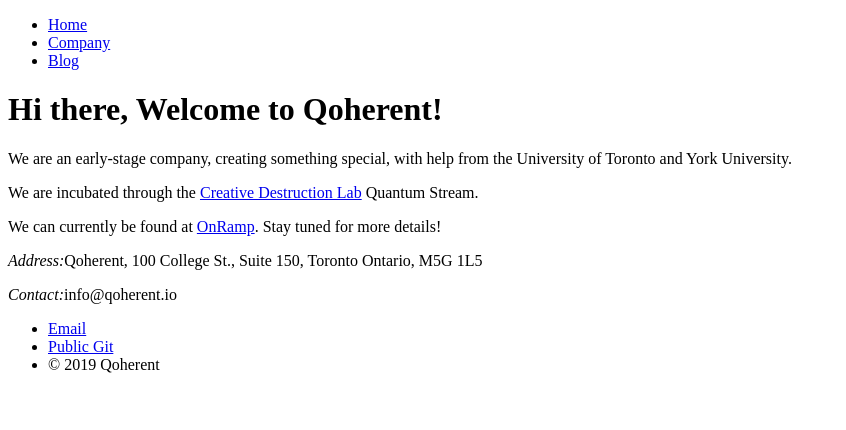
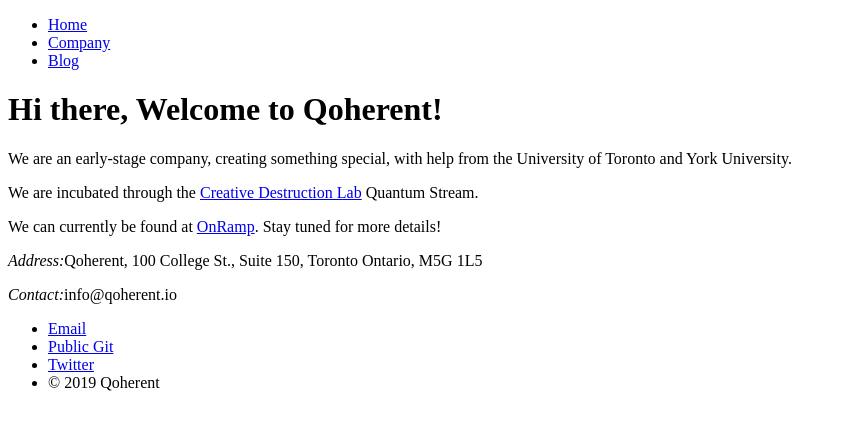
Before and after one commit to abeigi/ab, a Jekyll site: the page built from company/index.html, in a window 1280 px wide. Shown: the top 430 px of the page, without its empty margins (0-846 px from the left). Built offline with Jekyll 4.4.1, drawn with Linux system fonts in a browser that asks for light colours.

Commit message:
Update default.html

```diff
--- a/_layouts/default.html
+++ b/_layouts/default.html
@@ -23,6 +23,7 @@
 	    		<ul>
 	        		<li><a href="mailto:info@qoherent.io">Email</a></li>
 	        		<li><a href="https://github.com/qoherent">Public Git</a></li>
+				<li><a href="https://twitter.com/qoherent">Twitter</a></li>
 				<li>© 2019 Qoherent</li>
 				</ul>
 			</footer>
```
